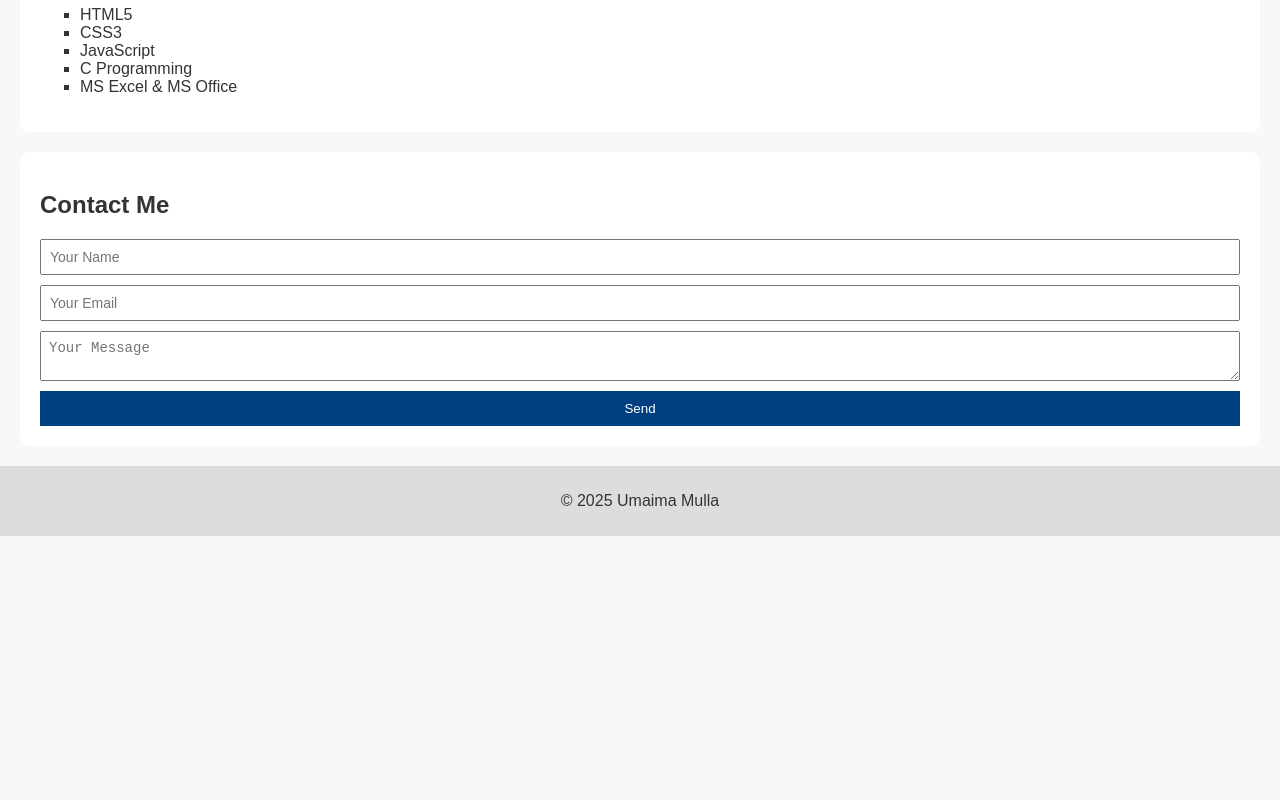
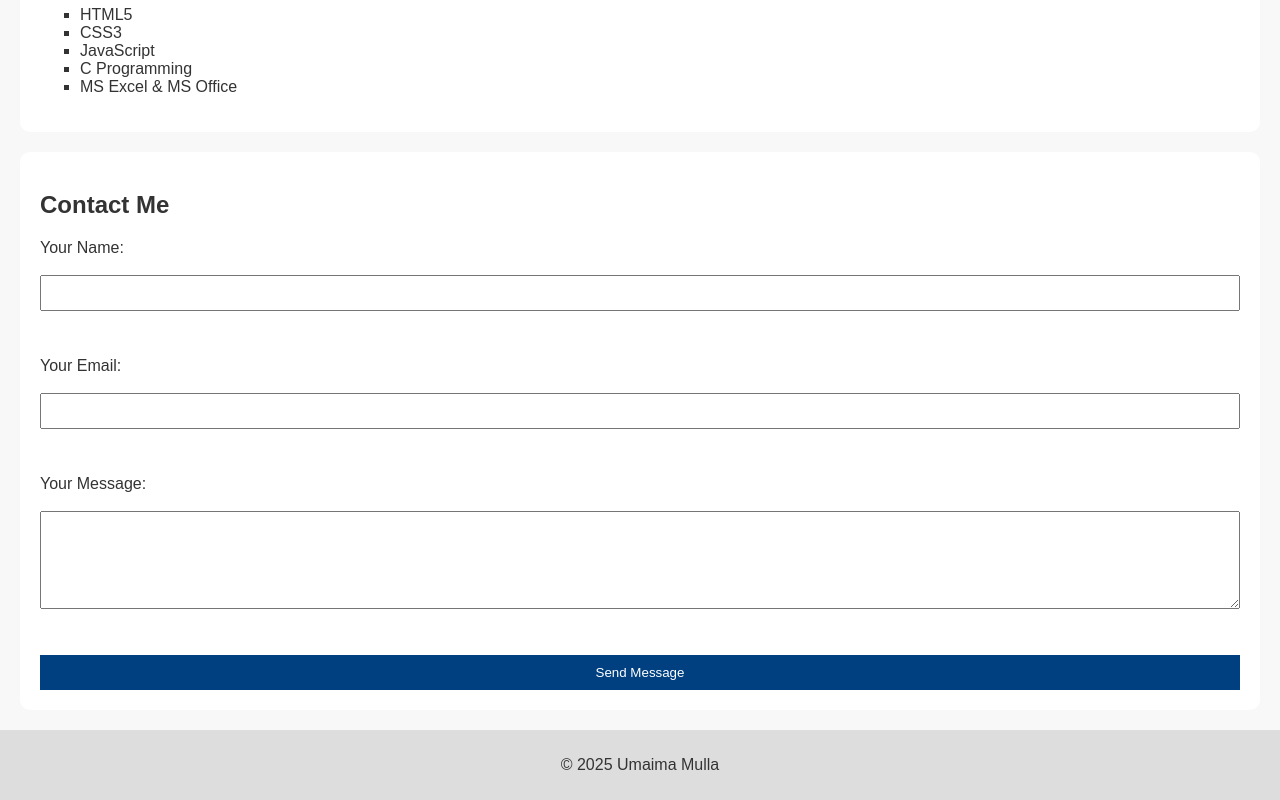
Before and after one commit to umaima1601/portfolio, a plain HTML site: page index.html in a window 1280 px wide. Shown: the part 438-1238 px from the top of the page. Before the commit the page ends 974 px from the top, so only its background shows below. Drawn offline with Linux system fonts and the light colour scheme.

Commit message:
Add files via upload

```diff
--- a/index.html
+++ b/index.html
@@ -30,12 +30,18 @@
 
   <section id="contact">
     <h2>Contact Me</h2>
-    <form>
-      <input type="text" placeholder="Your Name" required>
-      <input type="email" placeholder="Your Email" required>
-      <textarea placeholder="Your Message" required></textarea>
-      <button type="submit">Send</button>
-    </form>
+    <form action="https://formspree.io/f/mrbkvzna" method="POST">
+  <label for="name">Your Name:</label><br>
+  <input type="text" id="name" name="name" required><br><br>
+
+  <label for="email">Your Email:</label><br>
+  <input type="email" id="email" name="email" required><br><br>
+
+  <label for="message">Your Message:</label><br>
+  <textarea id="message" name="message" rows="5" required></textarea><br><br>
+
+  <button type="submit">Send Message</button>
+</form>
   </section>
 
   <footer>
```
